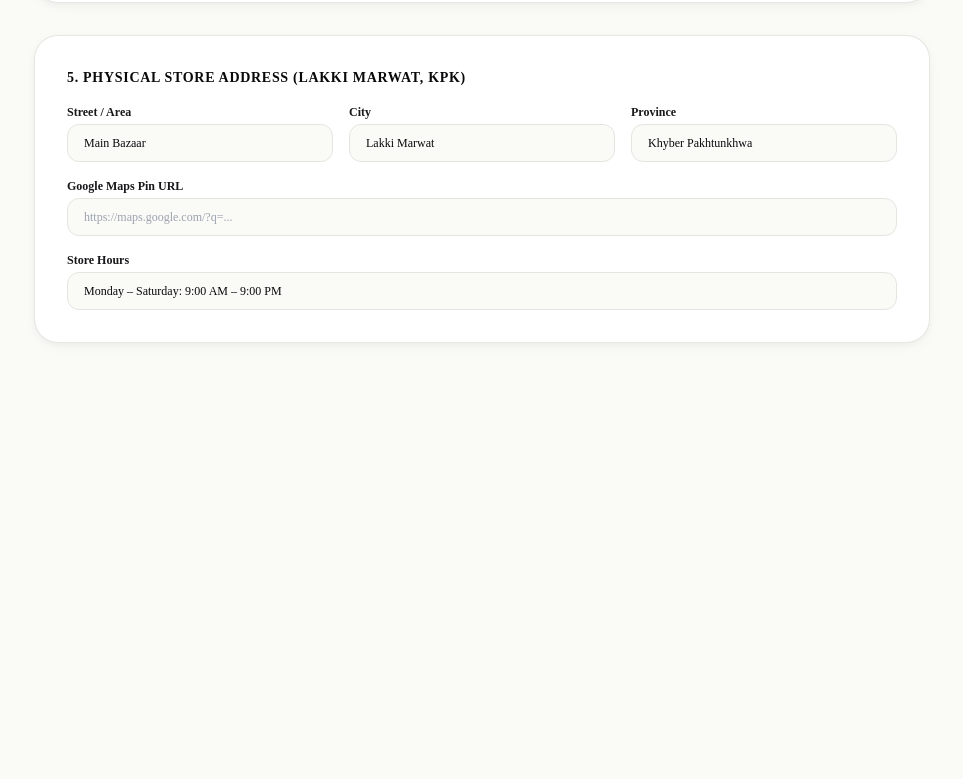
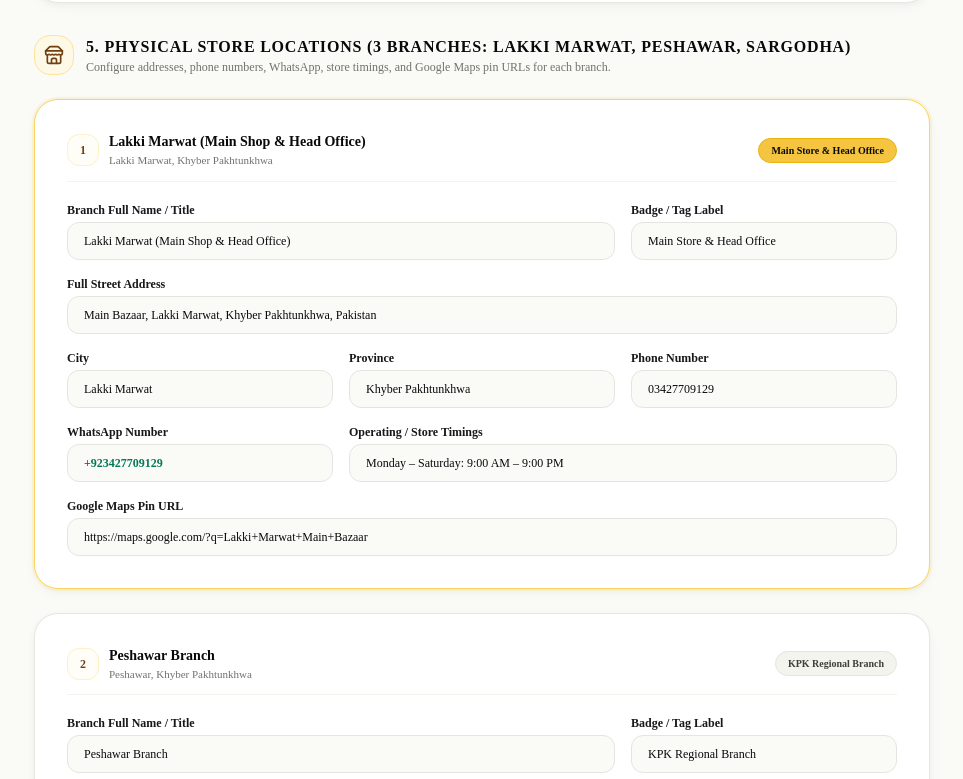
Before and after one commit to rizwangul-hub/Yasin_laptop, a Next.js app in the folder admin/: page /settings in a window 1280 px wide. Shown: the part 1301-2080 px from the top of the page, without its empty margins (286-1249 px from the left). Before the commit the page ends 1756 px from the top, so only its background shows below. Built offline with nearby package versions, Linux system fonts and the light colour scheme; no server answers; sample sign-in values are in the browser's storage.

Commit message:
feat(admin/backend): add 3 editable physical store branch address managers for Lakki Marwat, Peshawar, and Sargodha in settings

```diff
--- a/admin/app/settings/page.tsx
+++ b/admin/app/settings/page.tsx
@@ -2,7 +2,21 @@
 
 import React, { useState, useEffect } from 'react';
 import { adminApiClient } from '@/lib/api-client';
-import { Settings, ShieldCheck, Check, AlertCircle, Loader2, Save, PlayCircle, Share2 } from 'lucide-react';
+import { Settings, ShieldCheck, Check, AlertCircle, Loader2, Save, PlayCircle, Share2, MapPin, Store, Building2, Phone, MessageCircle, Clock } from 'lucide-react';
+
+export interface IStoreBranch {
+  id: string;
+  name: string;
+  city: string;
+  province: string;
+  address: string;
+  tag: string;
+  phone: string;
+  whatsapp: string;
+  timings: string;
+  mapsUrl?: string;
+  isMain?: boolean;
+}
 
 interface IBusinessSettings {
   businessName: string;
@@ -18,6 +32,7 @@ interface IBusinessSettings {
     province: string;
     country: string;
   };
+  branches?: IStoreBranch[];
   googleMapsUrl?: string;
   socialLinks?: {
     facebook?: string;
@@ -36,6 +51,48 @@ interface IBusinessSettings {
   };
 }
 
+const DEFAULT_SETTINGS_BRANCHES: IStoreBranch[] = [
+  {
+    id: 'lakki-marwat',
+    name: 'Lakki Marwat (Main Shop & Head Office)',
+    city: 'Lakki Marwat',
+    province: 'Khyber Pakhtunkhwa',
+    address: 'Main Bazaar, Lakki Marwat, Khyber Pakhtunkhwa, Pakistan',
+    tag: 'Main Store & Head Office',
+    phone: '03427709129',
+    whatsapp: '+923427709129',
+    timings: 'Monday – Saturday: 9:00 AM – 9:00 PM',
+    mapsUrl: 'https://maps.google.com/?q=Lakki+Marwat+Main+Bazaar',
+    isMain: true,
+  },
+  {
+    id: 'peshawar',
+    name: 'Peshawar Branch',
+    city: 'Peshawar',
+    province: 'Khyber Pakhtunkhwa',
+    address: 'Saddar / University Road Computer Market, Peshawar, KPK, Pakistan',
+    tag: 'KPK Regional Branch',
+    phone: '03427709129',
+    whatsapp: '+923427709129',
+    timings: 'Monday – Saturday: 10:00 AM – 8:30 PM',
+    mapsUrl: 'https://maps.google.com/?q=Peshawar+Computer+Market',
+    isMain: false,
+  },
+  {
+    id: 'sargodha',
+    name: 'Sargodha Branch',
+    city: 'Sargodha',
+    province: 'Punjab',
+    address: 'Kutchery Road / Trust Plaza, Computer Market, Sargodha, Punjab, Pakistan',
+    tag: 'Punjab Regional Branch',
+    phone: '03427709129',
+    whatsapp: '+923427709129',
+    timings: 'Monday – Saturday: 10:00 AM – 8:30 PM',
+    mapsUrl: 'https://maps.google.com/?q=Sargodha+Computer+Market',
+    isMain: false,
+  },
+];
+
 export default function AdminSettingsPage() {
   const [formData, setFormData] = useState<IBusinessSettings>({
     businessName: 'Yasin Laptop Hub',
@@ -51,6 +108,7 @@ export default function AdminSettingsPage() {
       province: 'Khyber Pakhtunkhwa',
       country: 'Pakistan',
     },
+    branches: DEFAULT_SETTINGS_BRANCHES,
     googleMapsUrl: '',
     socialLinks: {
       facebook: '',
@@ -87,6 +145,7 @@ export default function AdminSettingsPage() {
             whatsappNumber: raw.whatsappNumber || '+923427709129',
             phoneNumber: raw.phoneNumber || raw.phone || '03427709129',
             address: { ...prev.address, ...raw?.address },
+            branches: raw?.branches && raw.branches.length > 0 ? raw.branches : DEFAULT_SETTINGS_BRANCHES,
             socialLinks: {
               facebook: raw?.socialLinks?.facebook || '',
               instagram:
@@ -481,81 +540,208 @@ export default function AdminSettingsPage() {
         </div>
       </div>
 
-      {/* 5. PHYSICAL STORE LOCATION */}
-      <div className="p-6 sm:p-8 rounded-3xl bg-white border border-charcoal-200/90 shadow-soft space-y-4">
-        <h2 className="text-sm font-black text-charcoal-950 uppercase tracking-wider">
-          5. Physical Store Address (Lakki Marwat, KPK)
+      {/* 5. PHYSICAL STORE LOCATIONS (LAKKI MARWAT, PESHAWAR, SARGODHA) */}
+      <div className="space-y-6">
+        <div className="flex items-center gap-3">
+          <div className="w-10 h-10 rounded-2xl bg-brand-100 border border-brand-300 text-brand-900 flex items-center justify-center shadow-xs">
+            <Store className="w-5 h-5" />
+          </div>
+          <div>
+            <h2 className="text-base font-black text-charcoal-950 uppercase tracking-wider">
+              5. Physical Store Locations (3 Branches: Lakki Marwat, Peshawar, Sargodha)
             </h2>
+            <p className="text-xs text-charcoal-500 font-medium">
+              Configure addresses, phone numbers, WhatsApp, store timings, and Google Maps pin URLs for each branch.
+            </p>
+          </div>
+        </div>
 
-        <div className="grid grid-cols-1 sm:grid-cols-3 gap-4">
+        <div className="space-y-6">
+          {(formData.branches || DEFAULT_SETTINGS_BRANCHES).map((branch, index) => (
+            <div
+              key={branch.id || index}
+              className={`p-6 sm:p-8 rounded-3xl bg-white border shadow-soft space-y-5 ${
+                branch.isMain ? 'border-brand-400 ring-2 ring-brand-300/30' : 'border-charcoal-200/90'
+              }`}
+            >
+              <div className="flex flex-col sm:flex-row sm:items-center justify-between gap-2 pb-3 border-b border-charcoal-100">
+                <div className="flex items-center gap-2.5">
+                  <div className="w-8 h-8 rounded-xl bg-brand-50 border border-brand-200 text-brand-900 flex items-center justify-center font-bold text-xs">
+                    {index + 1}
+                  </div>
                   <div>
-            <label className="block text-xs font-bold text-charcoal-900 mb-1">Street / Area</label>
+                    <h3 className="text-sm font-black text-charcoal-950">
+                      {branch.name}
+                    </h3>
+                    <p className="text-[11px] text-charcoal-500 font-medium">
+                      {branch.city}, {branch.province}
+                    </p>
+                  </div>
+                </div>
+
+                <span
+                  className={`text-[10px] font-bold px-3 py-1 rounded-full border self-start sm:self-auto ${
+                    branch.isMain
+                      ? 'bg-brand-500 text-charcoal-950 border-brand-600'
+                      : 'bg-charcoal-100 text-charcoal-700 border-charcoal-200'
+                  }`}
+                >
+                  {branch.tag || `${branch.city} Branch`}
+                </span>
+              </div>
+
+              <div className="grid grid-cols-1 sm:grid-cols-2 lg:grid-cols-3 gap-4">
+                <div className="sm:col-span-2">
+                  <label className="block text-xs font-bold text-charcoal-900 mb-1">
+                    Branch Full Name / Title
+                  </label>
                   <input
                     type="text"
-              value={formData.address.street}
-              onChange={(e) =>
-                setFormData({
-                  ...formData,
-                  address: { ...formData.address, street: e.target.value },
-                })
-              }
+                    value={branch.name}
+                    onChange={(e) => {
+                      const updated = [...(formData.branches || DEFAULT_SETTINGS_BRANCHES)];
+                      updated[index] = { ...updated[index], name: e.target.value };
+                      setFormData({ ...formData, branches: updated });
+                    }}
                     className="w-full px-4 py-2.5 rounded-xl bg-charcoal-50 border border-charcoal-200 text-xs text-charcoal-950 focus:outline-none focus:border-brand-500 font-medium"
                   />
                 </div>
 
                 <div>
-            <label className="block text-xs font-bold text-charcoal-900 mb-1">City</label>
+                  <label className="block text-xs font-bold text-charcoal-900 mb-1">
+                    Badge / Tag Label
+                  </label>
                   <input
                     type="text"
-              value={formData.address.city}
-              onChange={(e) =>
-                setFormData({
-                  ...formData,
-                  address: { ...formData.address, city: e.target.value },
-                })
-              }
+                    value={branch.tag}
+                    onChange={(e) => {
+                      const updated = [...(formData.branches || DEFAULT_SETTINGS_BRANCHES)];
+                      updated[index] = { ...updated[index], tag: e.target.value };
+                      setFormData({ ...formData, branches: updated });
+                    }}
+                    placeholder="e.g. Main Store / Regional Branch"
+                    className="w-full px-4 py-2.5 rounded-xl bg-charcoal-50 border border-charcoal-200 text-xs text-charcoal-950 focus:outline-none focus:border-brand-500 font-medium"
+                  />
+                </div>
+
+                <div className="sm:col-span-2 lg:col-span-3">
+                  <label className="block text-xs font-bold text-charcoal-900 mb-1">
+                    Full Street Address
+                  </label>
+                  <input
+                    type="text"
+                    value={branch.address}
+                    onChange={(e) => {
+                      const updated = [...(formData.branches || DEFAULT_SETTINGS_BRANCHES)];
+                      updated[index] = { ...updated[index], address: e.target.value };
+                      setFormData({ ...formData, branches: updated });
+                    }}
                     className="w-full px-4 py-2.5 rounded-xl bg-charcoal-50 border border-charcoal-200 text-xs text-charcoal-950 focus:outline-none focus:border-brand-500 font-medium"
                   />
                 </div>
 
                 <div>
-            <label className="block text-xs font-bold text-charcoal-900 mb-1">Province</label>
+                  <label className="block text-xs font-bold text-charcoal-900 mb-1">
+                    City
+                  </label>
                   <input
                     type="text"
-              value={formData.address.province}
-              onChange={(e) =>
-                setFormData({
-                  ...formData,
-                  address: { ...formData.address, province: e.target.value },
-                })
-              }
+                    value={branch.city}
+                    onChange={(e) => {
+                      const updated = [...(formData.branches || DEFAULT_SETTINGS_BRANCHES)];
+                      updated[index] = { ...updated[index], city: e.target.value };
+                      setFormData({ ...formData, branches: updated });
+                    }}
                     className="w-full px-4 py-2.5 rounded-xl bg-charcoal-50 border border-charcoal-200 text-xs text-charcoal-950 focus:outline-none focus:border-brand-500 font-medium"
                   />
                 </div>
 
-          <div className="sm:col-span-3">
+                <div>
+                  <label className="block text-xs font-bold text-charcoal-900 mb-1">
+                    Province
+                  </label>
+                  <input
+                    type="text"
+                    value={branch.province}
+                    onChange={(e) => {
+                      const updated = [...(formData.branches || DEFAULT_SETTINGS_BRANCHES)];
+                      updated[index] = { ...updated[index], province: e.target.value };
+                      setFormData({ ...formData, branches: updated });
+                    }}
+                    className="w-full px-4 py-2.5 rounded-xl bg-charcoal-50 border border-charcoal-200 text-xs text-charcoal-950 focus:outline-none focus:border-brand-500 font-medium"
+                  />
+                </div>
+
+                <div>
+                  <label className="block text-xs font-bold text-charcoal-900 mb-1">
+                    Phone Number
+                  </label>
+                  <input
+                    type="text"
+                    value={branch.phone}
+                    onChange={(e) => {
+                      const updated = [...(formData.branches || DEFAULT_SETTINGS_BRANCHES)];
+                      updated[index] = { ...updated[index], phone: e.target.value };
+                      setFormData({ ...formData, branches: updated });
+                    }}
+                    placeholder="03427709129"
+                    className="w-full px-4 py-2.5 rounded-xl bg-charcoal-50 border border-charcoal-200 text-xs text-charcoal-950 focus:outline-none focus:border-brand-500 font-medium"
+                  />
+                </div>
+
+                <div>
+                  <label className="block text-xs font-bold text-charcoal-900 mb-1">
+                    WhatsApp Number
+                  </label>
+                  <input
+                    type="text"
+                    value={branch.whatsapp}
+                    onChange={(e) => {
+                      const updated = [...(formData.branches || DEFAULT_SETTINGS_BRANCHES)];
+                      updated[index] = { ...updated[index], whatsapp: e.target.value };
+                      setFormData({ ...formData, branches: updated });
+                    }}
+                    placeholder="+923427709129"
+                    className="w-full px-4 py-2.5 rounded-xl bg-charcoal-50 border border-charcoal-200 text-xs text-emerald-700 font-bold focus:outline-none focus:border-brand-500"
+                  />
+                </div>
+
+                <div className="sm:col-span-2">
+                  <label className="block text-xs font-bold text-charcoal-900 mb-1">
+                    Operating / Store Timings
+                  </label>
+                  <input
+                    type="text"
+                    value={branch.timings}
+                    onChange={(e) => {
+                      const updated = [...(formData.branches || DEFAULT_SETTINGS_BRANCHES)];
+                      updated[index] = { ...updated[index], timings: e.target.value };
+                      setFormData({ ...formData, branches: updated });
+                    }}
+                    placeholder="Monday – Saturday: 9:00 AM – 9:00 PM"
+                    className="w-full px-4 py-2.5 rounded-xl bg-charcoal-50 border border-charcoal-200 text-xs text-charcoal-950 focus:outline-none focus:border-brand-500 font-medium"
+                  />
+                </div>
+
+                <div className="sm:col-span-2 lg:col-span-3">
                   <label className="block text-xs font-bold text-charcoal-900 mb-1">
                     Google Maps Pin URL
                   </label>
                   <input
                     type="text"
-              value={formData.googleMapsUrl || ''}
-              onChange={(e) => setFormData({ ...formData, googleMapsUrl: e.target.value })}
+                    value={branch.mapsUrl || ''}
+                    onChange={(e) => {
+                      const updated = [...(formData.branches || DEFAULT_SETTINGS_BRANCHES)];
+                      updated[index] = { ...updated[index], mapsUrl: e.target.value };
+                      setFormData({ ...formData, branches: updated });
+                    }}
                     placeholder="https://maps.google.com/?q=..."
-              className="w-full px-4 py-2.5 rounded-xl bg-charcoal-50 border border-charcoal-200 text-xs text-charcoal-950 focus:outline-none focus:border-brand-500 font-medium"
+                    className="w-full px-4 py-2.5 rounded-xl bg-charcoal-50 border border-charcoal-200 text-xs text-charcoal-950 focus:outline-none focus:border-brand-500 font-medium text-[11px]"
                   />
                 </div>
-
-          <div className="sm:col-span-3">
-            <label className="block text-xs font-bold text-charcoal-900 mb-1">Store Hours</label>
-            <input
-              type="text"
-              value={formData.openingHours || ''}
-              onChange={(e) => setFormData({ ...formData, openingHours: e.target.value })}
-              placeholder="e.g. Monday – Saturday: 9:00 AM – 9:00 PM"
-              className="w-full px-4 py-2.5 rounded-xl bg-charcoal-50 border border-charcoal-200 text-xs text-charcoal-950 focus:outline-none focus:border-brand-500 font-medium"
-            />
               </div>
+            </div>
+          ))}
         </div>
       </div>
     </form>
```
Also changed, not shown: 1 other file (tests, documents, lock files or other folders). Lines whose indentation alone changed are shown as unchanged.
